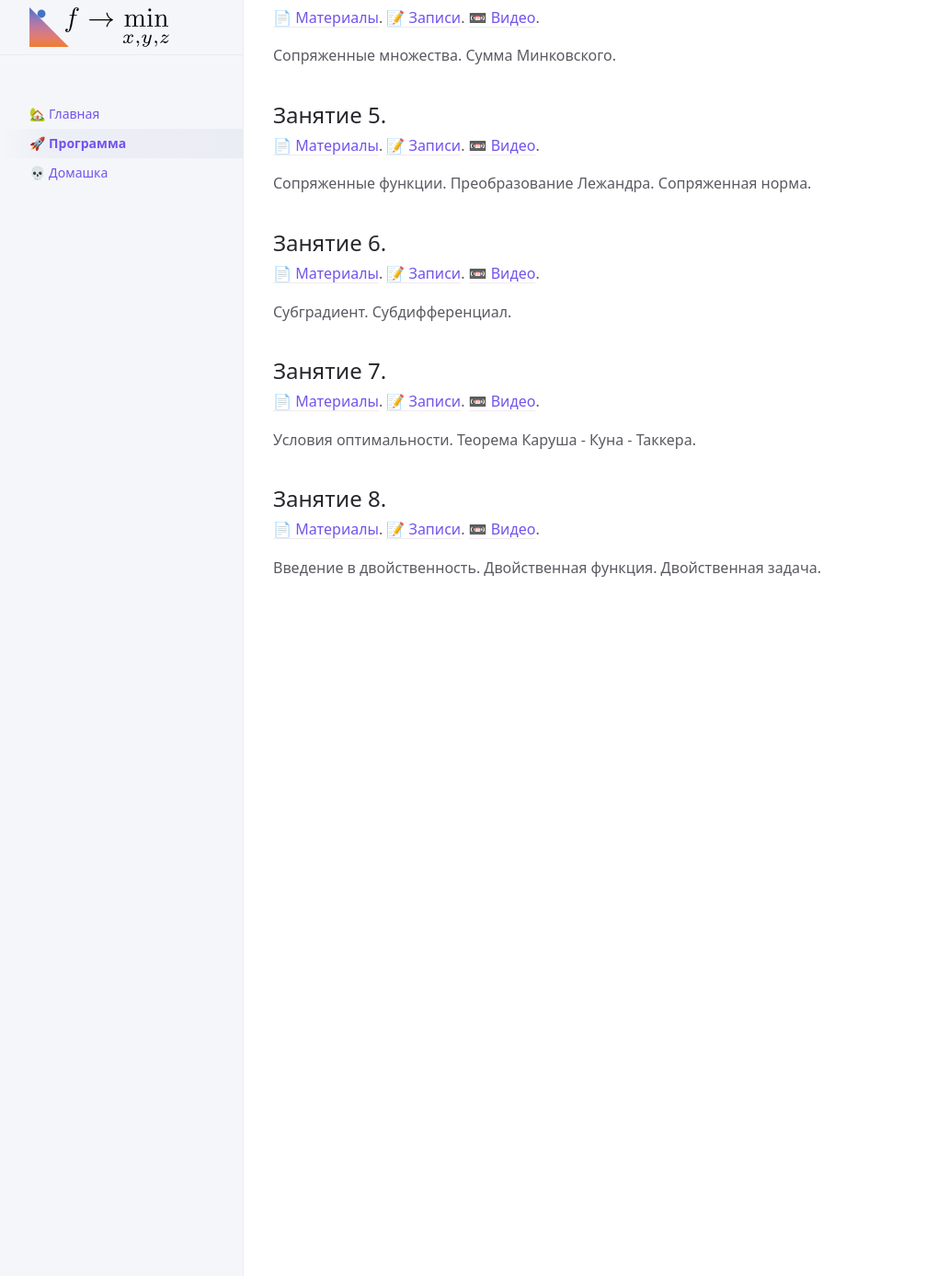
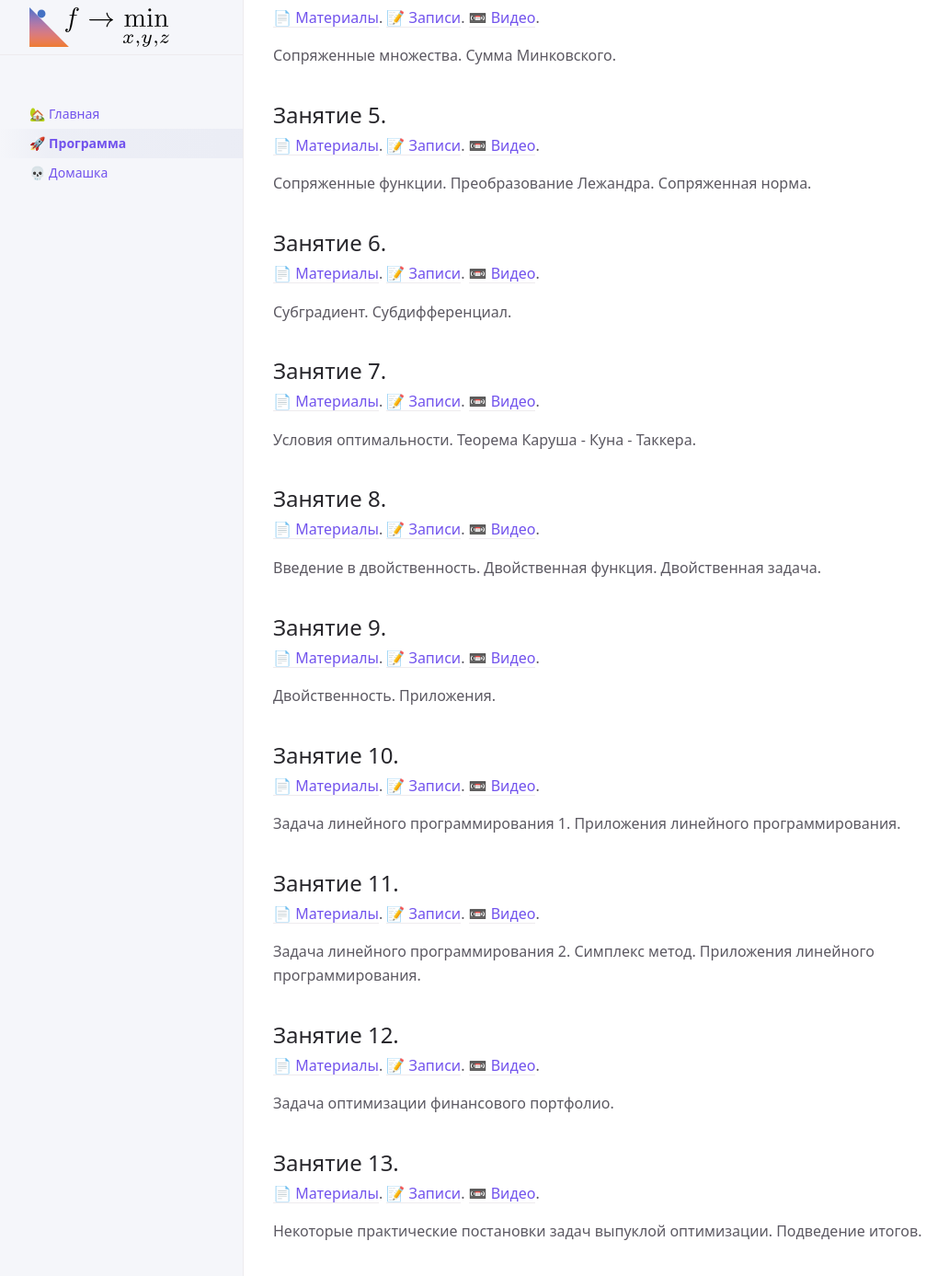
Before and after one commit to MerkulovDaniil/mipt21, a Jekyll site: the page built from program.md, in a window 1280 px wide and 1400 px high, scrolled down 547 px. Shown: the top 1387 px of the window at 92% size, without its empty margins (107-1139 px from the left). Built offline with Jekyll 4.4.1, drawn with Linux system fonts in a browser that asks for light colours; our own code applies the rules of GitHub Pages for plain Markdown files; a script that is not in the unit is left out; before the commit the page ends 1226 px from its top, so only the background shows below that.

Commit message:
Update program.md

```diff
--- a/program.md
+++ b/program.md
@@ -51,3 +51,33 @@ nav_order: 2
 [📄 Материалы](/presentations/8.pdf). [📝 Записи](/notes/8.pdf). [📼 Видео](https://youtu.be/PBdrv5Bi2oU).
 
 Введение в двойственность. Двойственная функция. Двойственная задача.
+
+## Занятие 9.
+
+[📄 Материалы](/presentations/9.pdf). [📝 Записи](/notes/9.pdf). [📼 Видео]().
+
+Двойственность. Приложения.
+
+## Занятие 10.
+
+[📄 Материалы](/presentations/10.pdf). [📝 Записи](/notes/10.pdf). [📼 Видео]().
+
+Задача линейного программирования 1. Приложения линейного программирования.
+
+## Занятие 11.
+
+[📄 Материалы](/presentations/11.pdf). [📝 Записи](/notes/11.pdf). [📼 Видео]().
+
+Задача линейного программирования 2. Симплекс метод. Приложения линейного программирования.
+
+## Занятие 12.
+
+[📄 Материалы](/presentations/12.pdf). [📝 Записи](/notes/12.pdf). [📼 Видео]().
+
+Задача оптимизации финансового портфолио.
+
+## Занятие 13.
+
+[📄 Материалы](/presentations/13.pdf). [📝 Записи](/notes/13.pdf). [📼 Видео]().
+
+Некоторые практические постановки задач выпуклой оптимизации. Подведение итогов.
```
